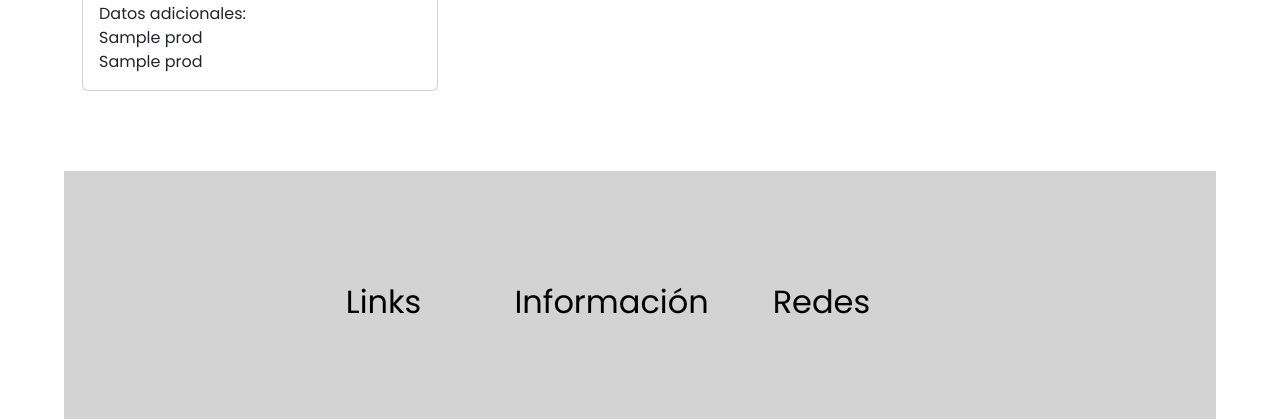
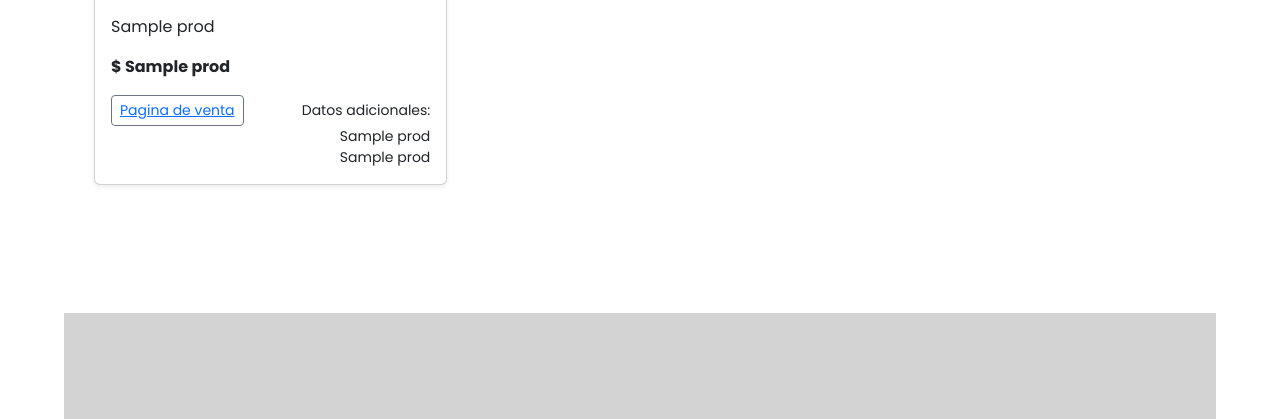
Before and after one commit to 4ndr3steban/ppi_00, a Flask app: template templates/resultbusqueda.html in a window 1280 px wide. Shown: the part 467-886 px from the top of the page. Run offline with Flask 2, Linux system fonts and the light colour scheme; the template is opened without the code that fills it: most values are stand-ins (such as "Sample title", 1, 10 or a date in 2020); some libraries are stand-ins or nearby versions.

Commit message:
estética de las busquedas de productos

```diff
--- a/templates/resultbusqueda.html
+++ b/templates/resultbusqueda.html
@@ -10,26 +10,37 @@
         {% if (productos) %}
 
         <!-- div con la organizacion de todos los productos encontrados -->
-        {% for prod in productos %}
-        <div class="col-md-4">
-            <div class="card">
-                <img class="card-img-top" src={{ prod[0] }} alt="Title">
-                <div class="card-body">
-                    <h4 class="card-title">{{ prod[2] }}</h4>
-                    <a target="_blank" >Precio: {{ prod[3] }} $</a>
-                    <br>
-                    <a target="_blank" class="fcc-btn" href= {{ prod[1] }} >Pagina de venta</a>
-                    <br>
-                    <a target="_blank" >Datos adicionales:</a>
-                    <br>
-                    <a target="_blank" >{{ prod[4] }}</a>
-                    <br>
-                    <a target="_blank" > {{ prod[5] }}</a>
-                    <br>
+        <div class="album py-5 bg-body-tertiary">
+            <div class="container">
+                <div class="row row-cols-1 row-cols-sm-2 row-cols-md-3 g-3">
+                    {% for prod in productos %}
+                    <div class="col">
+                        <div class="card shadow-sm">
+                            <img class="card-img-top" width="20" height="315" src={{ prod[0] }} alt="Imagen del producto">
+                            <div class="card-body">
+                                <p class="card-text">{{ prod[2] }}</p>
+                                <p class="card-text"><b>$ {{ prod[3] }}</b></p>
+                                <div class="d-flex justify-content-between align-items-center">
+                                    <div class="btn-group">
+                                        <button type="button" class="btn btn-sm btn-outline-secondary"><a target="_blank" class="fcc-btn" href= {{ prod[1] }} >Pagina de venta</a></button>
+                                    </div>
+                                    <small class="text-body-secondary">Datos adicionales:</small>
+                                </div>
+                                <div class="d-flex justify-content-between align-items-center">
+                                    <small class="text-body-secondary"></small>
+                                    <small class="text-body-secondary">{{ prod[4] }}</small>
+                                </div>
+                                <div class="d-flex justify-content-between align-items-center">
+                                    <small class="text-body-secondary"></small>
+                                    <small class="text-body-secondary">{{ prod[5] }}</small>
+                                </div>
+                            </div>
+                        </div>
+                    </div>
+                    {% endfor %}
                 </div>
             </div>
         </div>
-        {% endfor %}
 
         <!-- else por si el producto buscado no existe -->
         {% else %}
```
